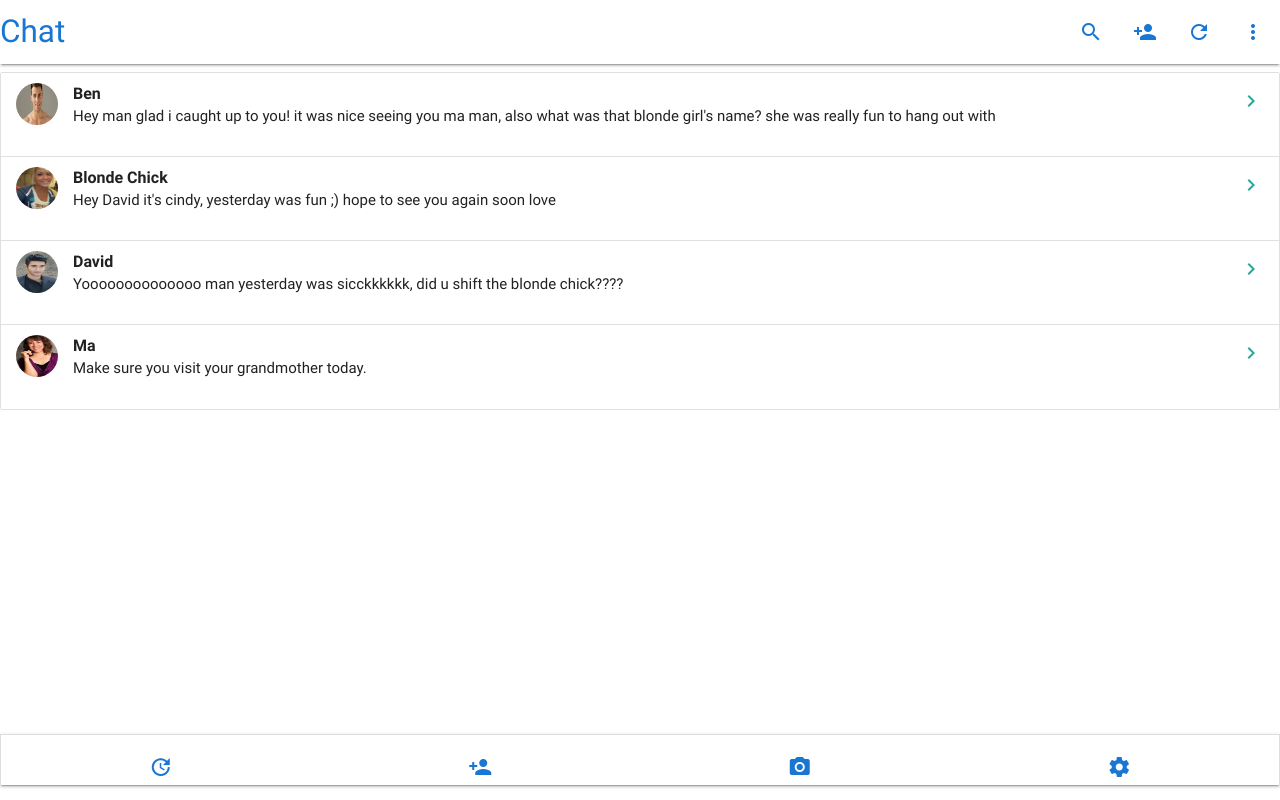
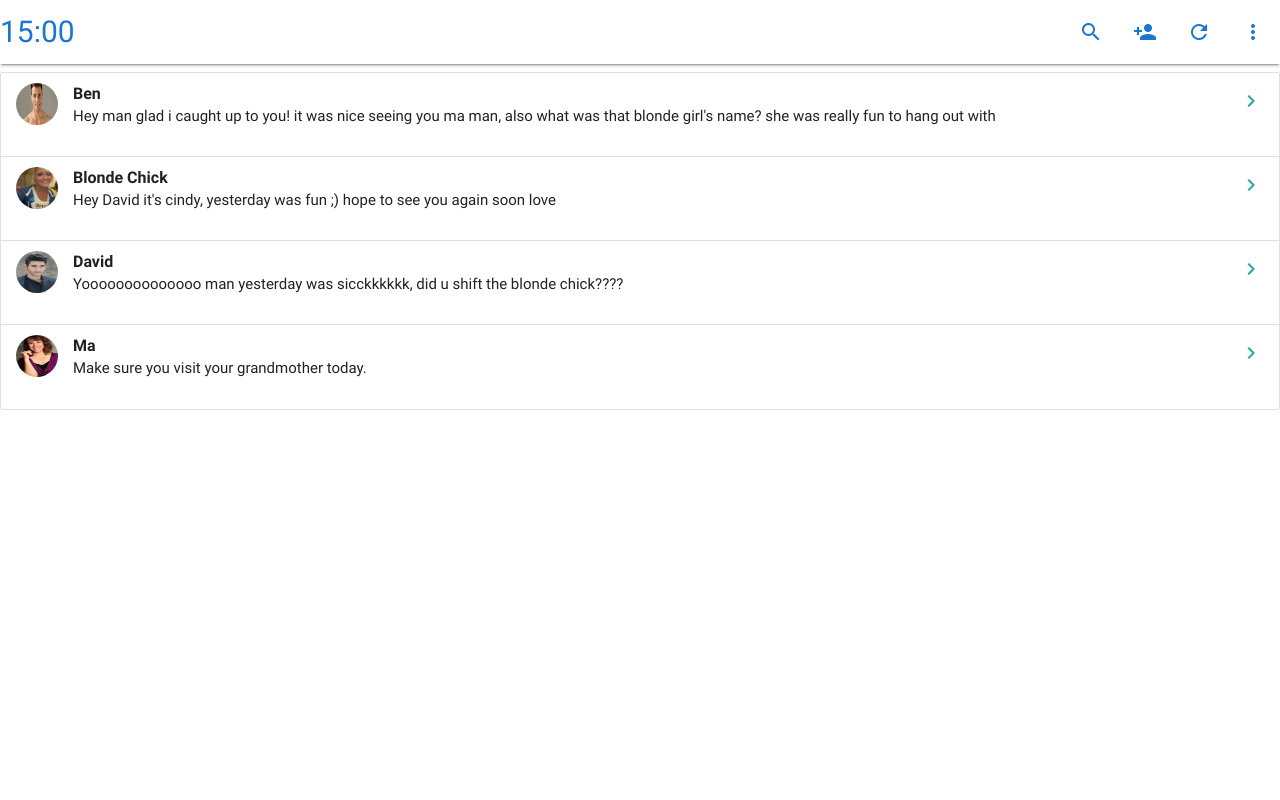
Before and after one commit to adminy/cubic, a plain HTML site: page code/materializeDesign/main.html in a window 1280 px wide. Drawn offline with nearby package versions, Linux system fonts and the light colour scheme.

Commit message:
Fixed top menu

```diff
--- a/code/materializeDesign/main.html
+++ b/code/materializeDesign/main.html
@@ -5,14 +5,15 @@
       <link href="https://fonts.googleapis.com/icon?family=Material+Icons" rel="stylesheet">
       <!--Import materialize.css-->
       <link type="text/css" rel="stylesheet" href="css/materialize.min.css"  media="screen,projection"/>
-
       <!--Let browser know website is optimized for mobile-->
       <meta name="viewport" content="width=device-width, initial-scale=1.0"/>
-
+    </head>
+    <body>
+	  <div class="navbar-fixed">
 	    <nav>
 	      <div class="nav-wrapper white">
-      <a href="#!" class="brand-logo blue-text text-darken-2">Chat</a>
-      <ul class="right hide-on-med-and-down">
+		          <a href="#!" class="blue-text text-darken-2" style='font-size:200%'>15:00</a>
+	        <ul class="right">
 		        <li><a href="sass.html"><span class="blue-text text-darken-2"><i class="material-icons">search</span></i></a></li>
 		        <li><a href="badges.html"><span class="blue-text text-darken-2"><i class="material-icons">person_add</span></i></a></li>
 		        <li><a href="collapsible.html"><span class="blue-text text-darken-2"><i class="material-icons">refresh</span></i></a></li>
@@ -20,9 +21,11 @@
 	        </ul>
 	      </div>
 	    </nav>
+	  </div>
 
-    </head>
-      <body>
+
+
+
 
        <ul class="collection">
     <li class="collection-item avatar">
@@ -59,23 +62,6 @@
     </li>
   </ul>
 
-
-
-
-
-
-
-
-<div class="row page-footer nav-wrapper white collapsible" style="position:fixed;bottom:0;left:0;width:100%;">
-      <div class="col s3" style='text-align:center'><a href="sass.html"><i class="material-icons blue-text text-darken-2">update</i></a></div>
-      <div class="col s3" style='text-align:center'><a href="badges.html"><i class="material-icons blue-text text-darken-2">person_add</i></a></div>
-      <div class="col s3" style='text-align:center'><a href="collapsible.html"><i class="material-icons blue-text text-darken-2">photo_camera</i></a></div>
-      <div class="col s3" style='text-align:center'><a href="mobile.html"><i class="material-icons blue-text text-darken-2">settings</i></a></div>
-
-    </div>
-
-
-
       <!--Import jQuery before materialize.js-->
 
       <script type="text/javascript" src="https://code.jquery.com/jquery-3.2.1.min.js"></script>
```
Lines whose indentation alone changed are shown as unchanged.
